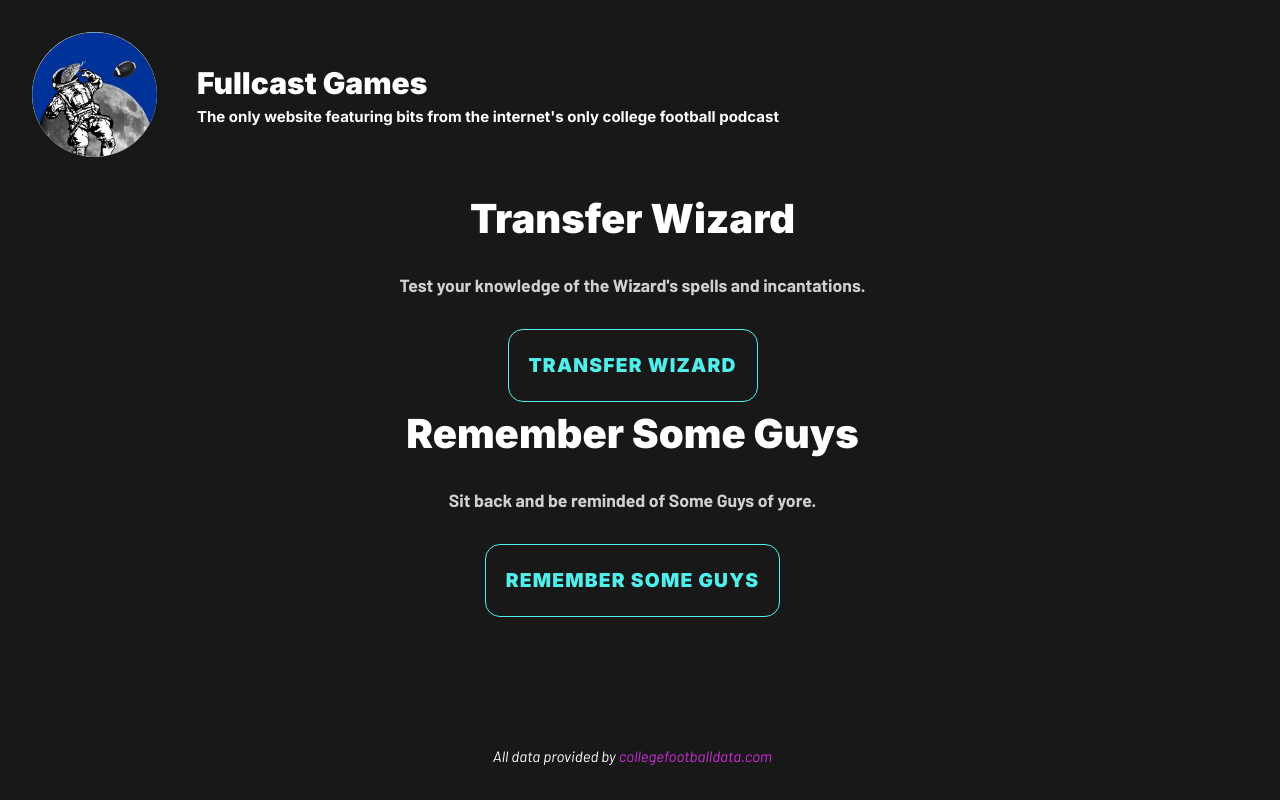
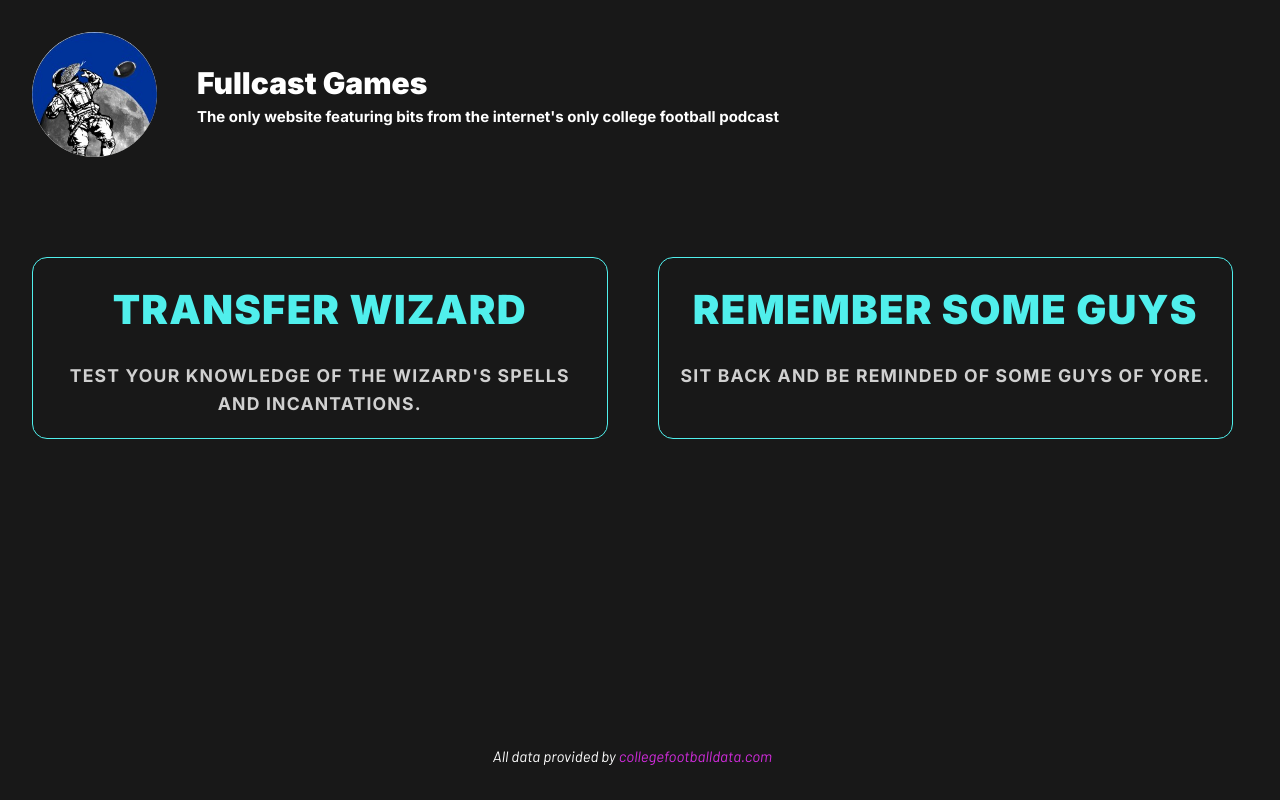
Before and after one commit to jnjohnson/fullcast-games, a Vue app: page / in a window 1280 px wide. Built offline with nearby package versions, Linux system fonts and the light colour scheme.

Commit message:
updates to home view. Should accommodate additional games well

```diff
--- a/src/views/HomeView.vue
+++ b/src/views/HomeView.vue
@@ -1,34 +1,40 @@
 <template>
-    <main>
-        <section>
+    <div class="home">
+        <RouterLink to="/transfer-wizard" class="button">
             <h2>Transfer Wizard</h2>
             <p>Test your knowledge of the Wizard's spells and incantations.</p>
-            <RouterLink to="/transfer-wizard" class="button">Transfer Wizard</RouterLink>
-        </section>
-        <section>
+        </RouterLink>
+        <RouterLink to="/guys" class="button">
             <h2>Remember Some Guys</h2>
             <p>Sit back and be reminded of Some Guys of yore.</p>
-            <RouterLink to="/guys" class="button">Remember Some Guys</RouterLink>
-        </section>
-    </main>
+        </RouterLink>
+    </div>
 </template>
 
 <style scoped lang="scss">
     @use '../assets/base';
 
-    main {
-        align-items: center;
+    .home {
         display: flex;
+        flex-flow: row wrap;
         justify-content: center;
-        flex-direction: column;
+        gap: 50px;
+        margin-top: 70px;
 
-        section {
+        a.button {
             align-items: center;
             display: flex;
             flex-direction: column;
             gap: 20px;
             text-align: center;
+            width: calc(50% - 25px);
 
+            &:hover {
+                p {
+                    color: #222222;
+                    opacity: 1;
+                }
+            }
             h2 {
                 font-size: 2.5rem;
                 margin: 0;
@@ -40,12 +46,7 @@
                 font-weight: 700;
                 margin: 0;
                 opacity: 0.8;
-            }
-
-            a {
-                font-size: 1.2rem;
-                margin-top: 10px;
-                min-width: 220px;
+                transition: all 0.4s;
             }
         }
     }
```
